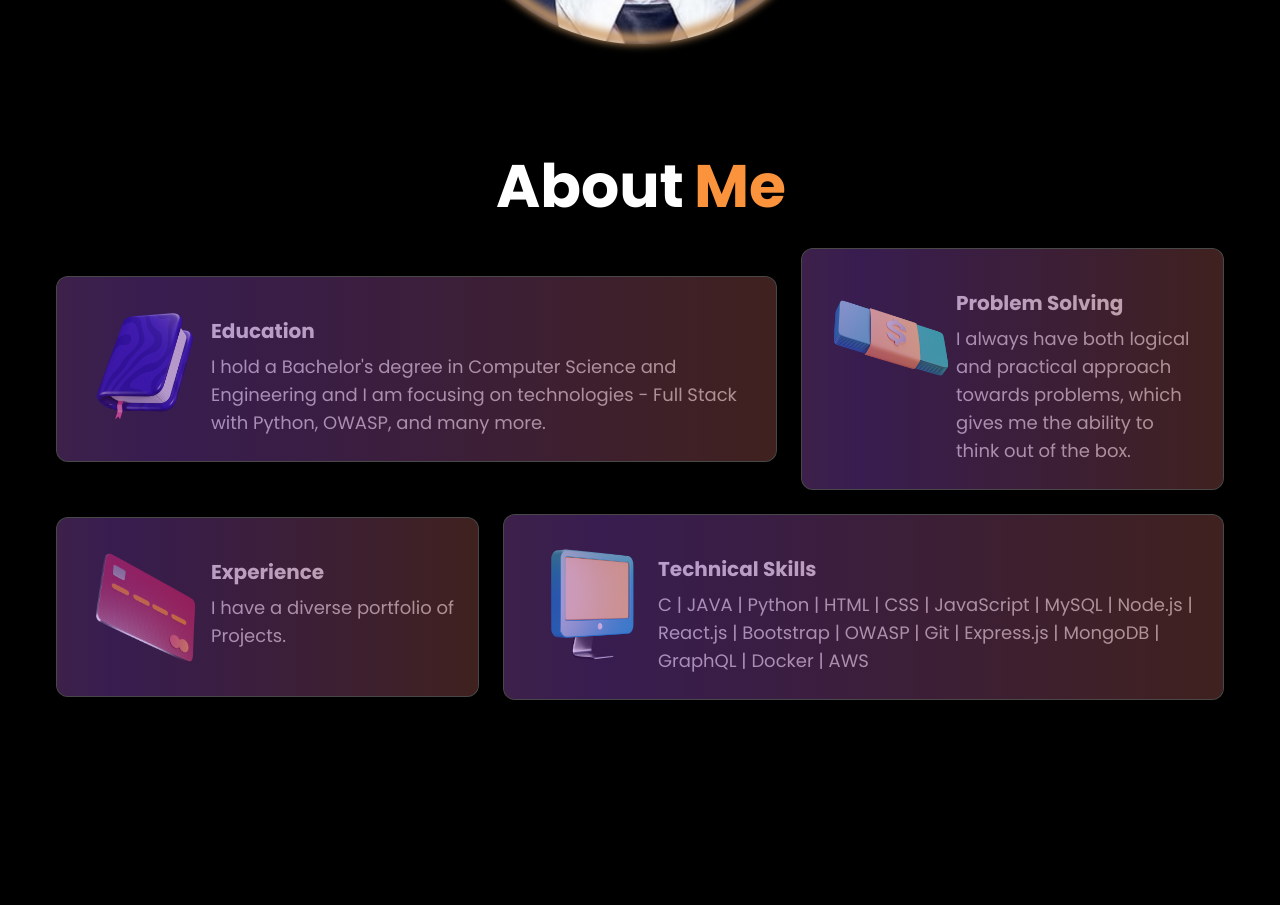
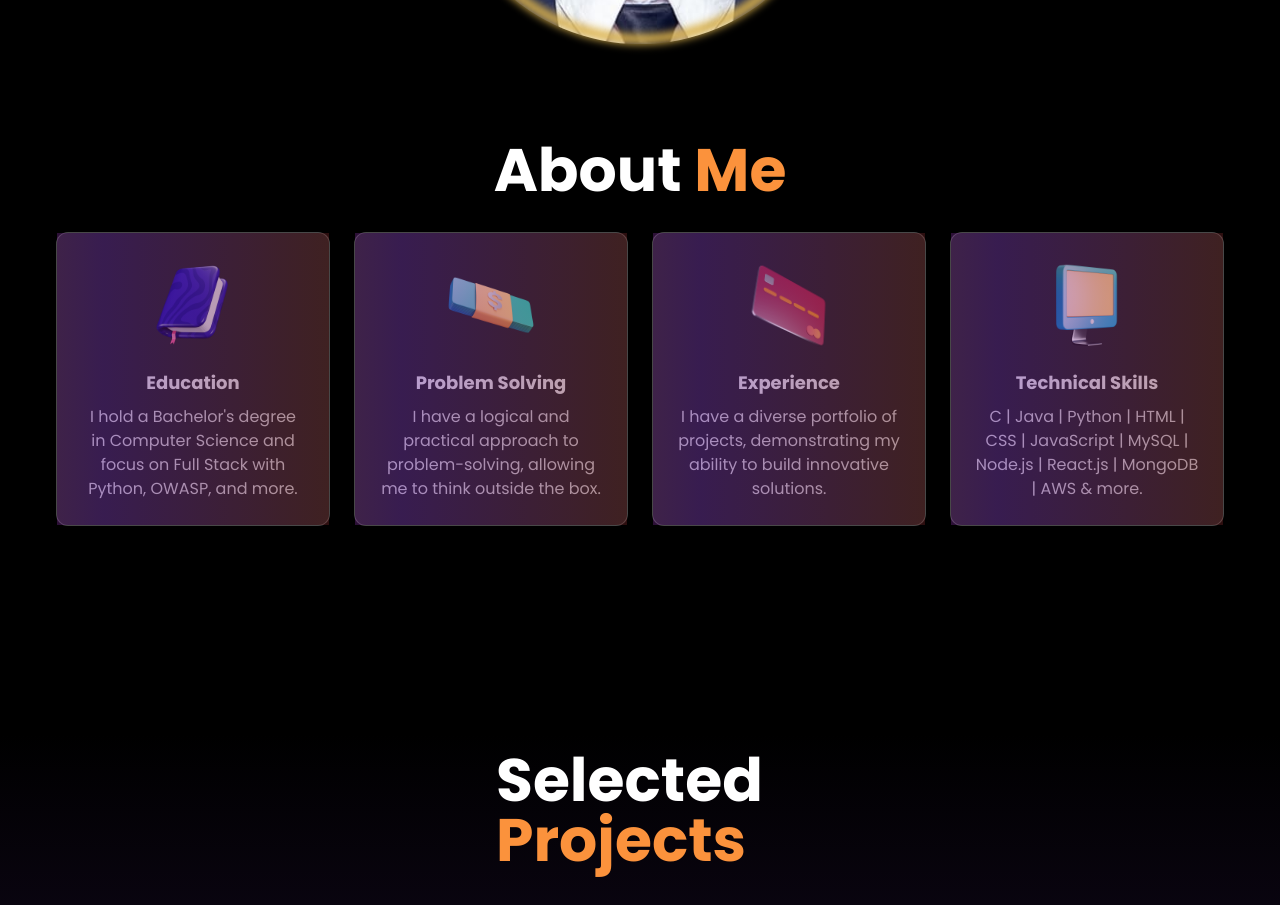
Before and after one commit to Abhi112ss/basha-portfolio, a Next.js app: page / in a window 1280 px wide. Shown: the part 900-1805 px from the top of the page. Built offline with nearby package versions, Linux system fonts and the light colour scheme.

Commit message:
Update About.tsx

```diff
--- a/components/About.tsx
+++ b/components/About.tsx
@@ -8,60 +8,28 @@ import finance from "@/assets/finance.png";
 
 const About = () => {
     return (
-        <div className=" max-w-[1200px] mx-auto px-4" id="about">
-            <h1 className="text-white text-6xl sm:text-5xl md:text-6xl max-w-[320px] mx-auto font-bold p-4 mb-4 flex w-full">
-                About <span className="ml-2.5 text-orange-400">Me</span>
+        <div className="max-w-[1200px] mx-auto px-4" id="about">
+            <h1 className="text-white text-4xl sm:text-5xl md:text-6xl font-bold text-center mb-8">
+                About <span className="text-orange-400">Me</span>
             </h1>
 
-            <div className="w-full overflow-x-hidden grid grid-cols-1 md:grid-cols-8 gap-6 place-items-center">
-                {/* Education Section */}
-                <div className="w-full md:col-span-5 col-span-1 relative bg-white/10 backdrop-blur-lg border border-white/20 rounded-xl overflow-hidden">
-                    <div className="absolute inset-0 bg-gradient-to-r from-orange-400 via-purple-700 to-orange-800 opacity-30 animate-gradient-xy"></div>
-                    <div className="flex flex-col md:flex-row p-6">
-                        <Image src={book} alt="book-image" className="w-auto h-[100px] md:h-[130px] mx-auto" />
-                        <div className="flex flex-col mt-4 text-center md:text-left">
-                            <h2 className="text-xl font-bold text-white/80">Education</h2>
-                            <p className="text-lg text-white/70 mt-2">I hold a Bachelor&apos;s degree in Computer Science and Engineering and I am focusing on technologies - Full Stack with Python, OWASP, and many more.</p>
+            <div className="grid grid-cols-1 md:grid-cols-2 lg:grid-cols-4 gap-6">
+                {/* Card Component */}
+                {[
+                    { img: book, title: "Education", desc: "I hold a Bachelor's degree in Computer Science and focus on Full Stack with Python, OWASP, and more." },
+                    { img: finance, title: "Problem Solving", desc: "I have a logical and practical approach to problem-solving, allowing me to think outside the box." },
+                    { img: card, title: "Experience", desc: "I have a diverse portfolio of projects, demonstrating my ability to build innovative solutions." },
+                    { img: pc, title: "Technical Skills", desc: "C | Java | Python | HTML | CSS | JavaScript | MySQL | Node.js | React.js | MongoDB | AWS & more." }
+                ].map((item, index) => (
+                    <div key={index} className="relative bg-white/10 backdrop-blur-lg border border-white/20 rounded-xl p-6 shadow-md">
+                        <div className="absolute inset-0 bg-gradient-to-r from-orange-400 via-purple-700 to-orange-800 opacity-30 animate-gradient-xy"></div>
+                        <div className="flex flex-col items-center text-center">
+                            <Image src={item.img} alt={item.title} width={80} height={80} className="h-auto w-20 md:w-24" />
+                            <h2 className="text-lg font-bold text-white/80 mt-4">{item.title}</h2>
+                            <p className="text-white/70 text-sm md:text-base mt-2">{item.desc}</p>
                         </div>
                     </div>
-                </div>
-
-                {/* Problem-Solving Section */}
-                <div className="w-full md:col-span-3 col-span-1 relative bg-white/10 backdrop-blur-lg border border-white/20 rounded-xl overflow-hidden">
-                    <div className="absolute inset-0 bg-gradient-to-r from-orange-400 via-purple-700 to-orange-800 opacity-30 animate-gradient-xy"></div>
-                    <div className="flex flex-col md:flex-row p-6">
-                        <Image src={finance} alt="finance-image" className="w-auto h-[100px] md:h-[130px] mx-auto" />
-                        <div className="flex flex-col mt-4 text-center md:text-left">
-                            <h2 className="text-xl font-bold text-white/80">Problem Solving</h2>
-                            <p className="text-lg text-white/70 mt-2">I always have both logical and practical approach towards problems, which gives me the ability to think out of the box.</p>
-                        </div>
-                    </div>
-                </div>
-
-                {/* Experience Section */}
-                <div className="w-full md:col-span-3 col-span-1 relative bg-white/10 backdrop-blur-lg border border-white/20 rounded-xl overflow-hidden">
-                    <div className="absolute inset-0 bg-gradient-to-r from-orange-400 via-purple-700 to-orange-800 opacity-30 animate-gradient-xy"></div>
-                    <div className="flex flex-col md:flex-row p-6">
-                        <Image src={card} alt="card-image" className="w-auto h-[100px] md:h-[130px] mx-auto" />
-                        <div className="flex flex-col mt-4 text-center md:text-left">
-                            <h2 className="text-xl font-bold text-white/80">Experience</h2>
-                            <p className="text-lg text-white/70 mt-2">I have a diverse portfolio of Projects.</p>
-                        </div>
-                    </div>
-                </div>
-
-                {/* Technical Skills Section */}
-                <div className="w-full md:col-span-5 col-span-1 relative bg-white/10 backdrop-blur-lg border border-white/20 rounded-xl overflow-hidden">
-                    <div className="absolute inset-0 bg-gradient-to-r from-orange-400 via-purple-700 to-orange-800 opacity-30 animate-gradient-xy"></div>
-                    <div className="flex flex-col md:flex-row p-6">
-                        <Image src={pc} alt="pc-image" className="w-auto h-[100px] md:h-[130px] mx-auto" />
-                        <div className="flex flex-col mt-4 text-center md:text-left">
-                            <h2 className="text-xl font-bold text-white/80">Technical Skills</h2>
-                            <p className="text-lg text-white/70 mt-2">C | JAVA | Python | HTML | CSS | JavaScript | MySQL | Node.js | React.js | Bootstrap | OWASP | Git | Express.js | MongoDB | GraphQL | Docker | AWS</p>
-                        </div>
-                    </div>
-                </div>
-
+                ))}
             </div>
         </div>
     );
```
